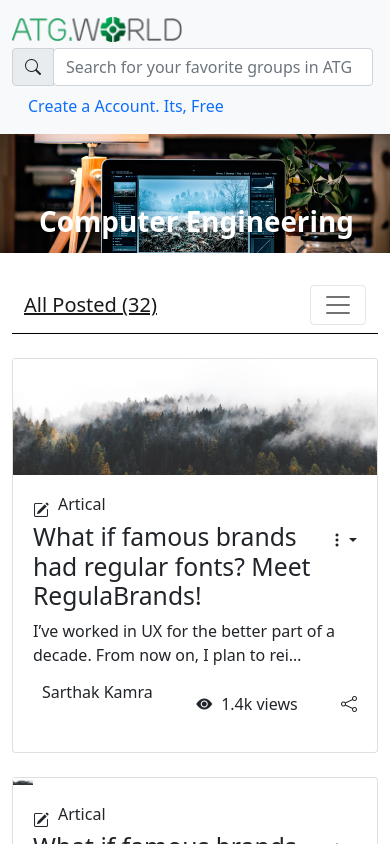
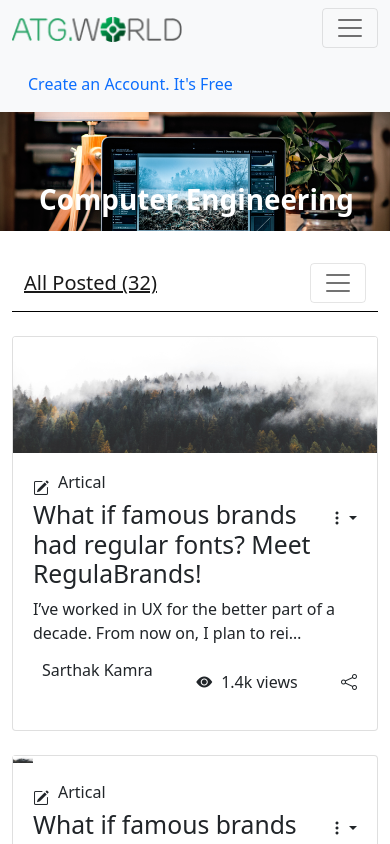
Before and after one commit to sakshuu/figma-ui-next.js, a React (Vite) app: page / in a window 390 px wide. Shown: the top 844 px of the page. Built offline with nearby package versions, Linux system fonts and the light colour scheme.

Commit message:
update code

```diff
--- a/src/Components/MyNavbar.jsx
+++ b/src/Components/MyNavbar.jsx
@@ -4,7 +4,7 @@ import SignUp from './SignUp';
 
 const MyNavbar = () => {
   return <>
-     <nav className="navbar navbar-expand-lg bg-light">
+     {/* <nav className="navbar navbar-expand-lg bg-light">
       <div className="container d-flex justify-content-between align-items-baseline">
         <a className="navbar-brand" href="#">
           <img src={icon} width={170} alt="" />
@@ -22,9 +22,54 @@ const MyNavbar = () => {
           <a className="nav-link" href="#" data-bs-toggle="modal" data-bs-target="#exampleModal">Create a Account. Its, Free</a>
         </div>
       </div>
+    </nav>  */}
+
+<nav className="navbar navbar-expand-lg navbar-light bg-light">
+      <div className="container">
+        <a className="navbar-brand" href="#">
+          <img src={icon} width={170} alt="" />
+        </a>
+
+        {/* Toggle button for small screens */}
+        <button
+          className="navbar-toggler"
+          type="button"
+          data-bs-toggle="collapse"
+          data-bs-target="#navbarNav"
+          aria-controls="navbarNav"
+          aria-expanded="false"
+          aria-label="Toggle navigation"
+        >
+          <span className="navbar-toggler-icon"></span>
+        </button>
+
+        <div className="collapse navbar-collapse" id="navbarNav">
+          <div className="input-group mt-3 mt-lg-0">
+            <span className="input-group-text" id="searchIcon">
+              <i className="bi bi-search"></i>
+            </span>
+            <input
+              type="text"
+              className="form-control rounded"
+              placeholder="Search for your favorite groups in ATG"
+              aria-label="Search"
+              aria-describedby="searchIcon"
+            />
+          </div>
+        </div>
+
+        <div className="mt-3 mt-lg-0">
+          <a
+            className="nav-link"
+            href="#"
+            data-bs-toggle="modal"
+            data-bs-target="#exampleModal"
+          >
+            Create an Account. It's Free
+          </a>
+        </div>
+      </div>
     </nav>
-
-
 
     <div class="modal fade" id="exampleModal" tabindex="-1" aria-labelledby="exampleModalLabel" aria-hidden="true">
     <div class="modal-dialog">
--- a/src/Components/Posts.jsx
+++ b/src/Components/Posts.jsx
@@ -8,7 +8,7 @@ const Posts = () => {
   <div className="container mt-4">
     <PostNavbar/>
     <div className="row mt-4 mb-4">
-        <div className="col-md-8">
+        <div className="col-md-8 col-sm-12">
             <div class="card mb-4">
 <img src={article} alt="" />
 <div className='main-card'>
--- a/src/app.css
+++ b/src/app.css
@@ -55,9 +55,6 @@ border-bottom: 1px solid black;
 .center{
     display: flex;
     justify-content: center;
-    /* align-items: center; */
-    /* margin: auto; */
-    /* padding: auto; */
 }
 .batch{
     background-color: gainsboro;
```
